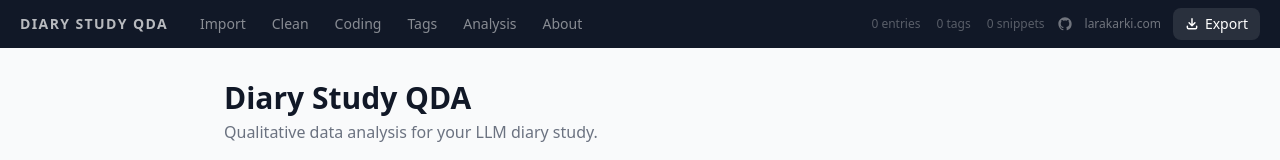
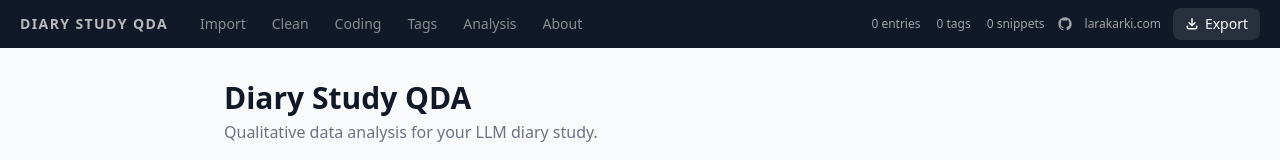
Before and after one commit to laras126/diary-study-qda, a React (Vite) app: page /#/home in a window 1280 px wide. Shown: the top 160 px of the page. Built offline with nearby package versions, Linux system fonts and the light colour scheme.

Commit message:
Update read me and tests

```diff
--- a/src/App.tsx
+++ b/src/App.tsx
@@ -82,7 +82,7 @@ export default function App() {
         </div>
 
         <div className="flex items-center gap-3">
-          <div className="hidden md:flex gap-4 text-xs text-white/30">
+          <div className="hidden md:flex gap-4 text-xs text-white/60">
             <span>{entries.length} entries</span>
             <span>{tags.length} tags</span>
             <span>{snippets.length} snippets</span>
@@ -93,7 +93,7 @@ export default function App() {
             target="_blank"
             rel="noopener noreferrer"
             title="View source on GitHub"
-            className="text-white/40 hover:text-white transition-colors"
+            className="text-white/60 hover:text-white transition-colors"
           >
             <svg className="w-4 h-4" fill="currentColor" viewBox="0 0 24 24">
               <path fillRule="evenodd" d="M12 2C6.477 2 2 6.484 2 12.017c0 4.425 2.865 8.18 6.839 9.504.5.092.682-.217.682-.483 0-.237-.008-.868-.013-1.703-2.782.605-3.369-1.343-3.369-1.343-.454-1.158-1.11-1.466-1.11-1.466-.908-.62.069-.608.069-.608 1.003.07 1.531 1.032 1.531 1.032.892 1.53 2.341 1.088 2.91.832.092-.647.35-1.088.636-1.338-2.22-.253-4.555-1.113-4.555-4.951 0-1.093.39-1.988 1.029-2.688-.103-.253-.446-1.272.098-2.65 0 0 .84-.27 2.75 1.026A9.564 9.564 0 0112 6.844c.85.004 1.705.115 2.504.337 1.909-1.296 2.747-1.027 2.747-1.027.546 1.379.202 2.398.1 2.651.64.7 1.028 1.595 1.028 2.688 0 3.848-2.339 4.695-4.566 4.943.359.309.678.92.678 1.855 0 1.338-.012 2.419-.012 2.747 0 .268.18.58.688.482A10.019 10.019 0 0022 12.017C22 6.484 17.522 2 12 2z" clipRule="evenodd" />
@@ -105,7 +105,7 @@ export default function App() {
             target="_blank"
             rel="noopener noreferrer"
             title="Made by Lara Karki"
-            className="text-xs text-white/40 hover:text-white transition-colors hidden sm:block"
+            className="text-xs text-white/60 hover:text-white transition-colors hidden sm:block"
           >
             larakarki.com
           </a>
```
Also changed, not shown: 2 other files (tests, documents, lock files or other folders).
